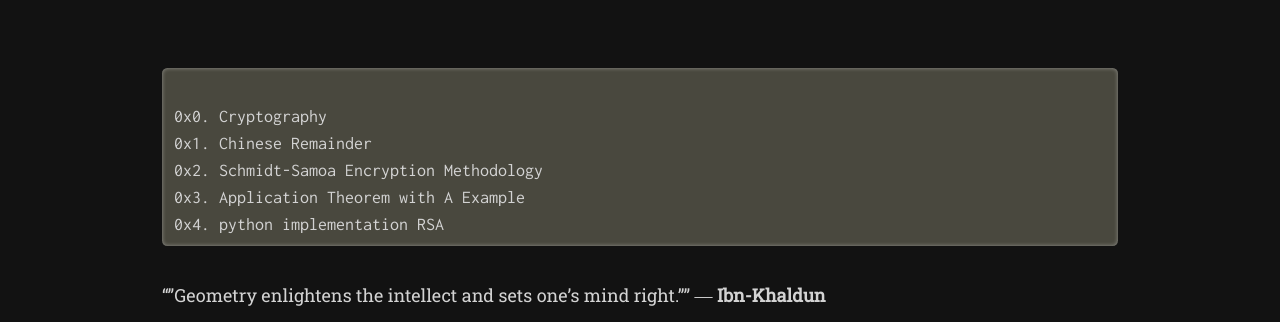
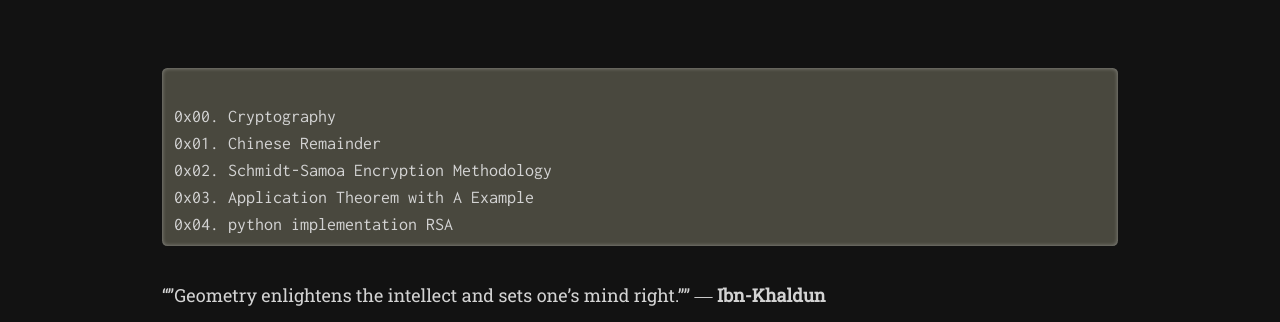
Before and after one commit to vx-zone/vx-zone.github.io, a Jekyll site: the page built from _posts/2022-08-28-schmidtcrypto-Ahmet.md, in a window 1280 px wide. Shown: the part 303-625 px from the top of the page. Built offline with Jekyll 4.4.1, drawn with Linux system fonts in a browser that asks for light colours; nearby versions of some CDN libraries; some web fonts are replaced; formulas are drawn with MathJax 3.

Commit message:
Update 2022-08-28-schmidtcrypto-Ahmet.md

```diff
--- a/_posts/2022-08-28-schmidtcrypto-Ahmet.md
+++ b/_posts/2022-08-28-schmidtcrypto-Ahmet.md
@@ -11,11 +11,11 @@ tags: [Math, Crypto, EN, Algorithm]
 
 <pre>
 
-0x0. Cryptography
-0x1. Chinese Remainder
-0x2. Schmidt-Samoa Encryption Methodology
-0x3. Application Theorem with A Example
-0x4. python implementation RSA
+0x00. Cryptography
+0x01. Chinese Remainder
+0x02. Schmidt-Samoa Encryption Methodology
+0x03. Application Theorem with A Example
+0x04. python implementation RSA
 </pre>
 
 
@@ -293,8 +293,7 @@ darkghost
 So we are done with this implementation.
 
 
-
-#Conclusion
+# Conclusion
 
 If you were unable to understand this mindset, please ask us for help...
 
```
